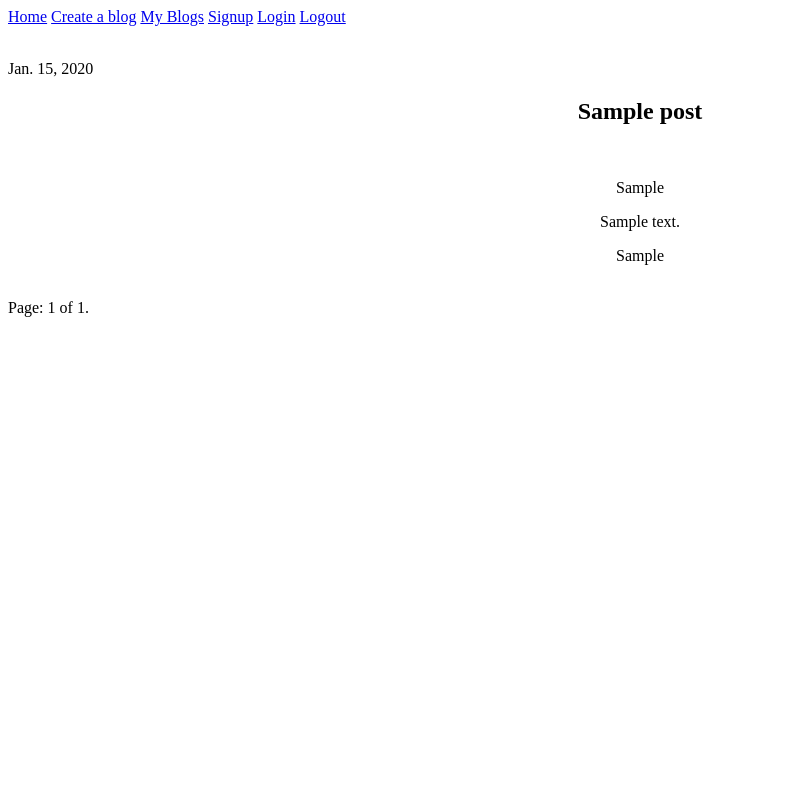
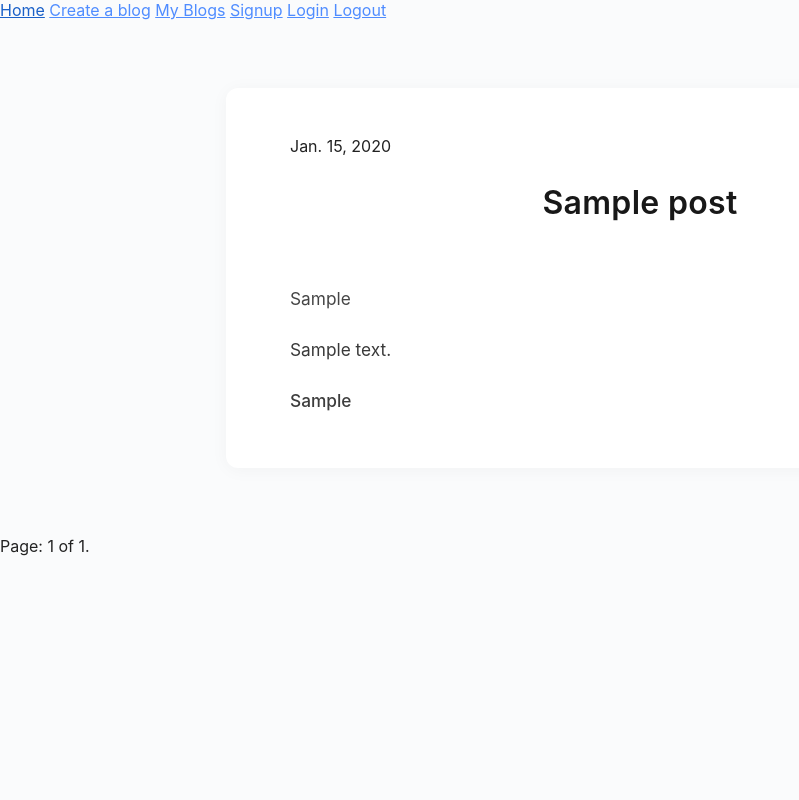
Before and after one commit to Santhosh-Madesh/blog, a Django app: page /blog/ in a window 1280 px wide. Shown: the whole page, without its empty margins (0-799 px from the left). Run offline with Django 5.2, Linux system fonts and the light colour scheme; a user stored in the database is signed in; tables that the repository leaves empty hold one stand-in row (values such as "Sample post").

Commit message:
Styling for displaying the content

```diff
--- a/website/blog/static/blog/style.css
+++ b/website/blog/static/blog/style.css
@@ -1,12 +1,77 @@
-.title{
+body {
+    margin: 0;
+    padding: 0;
+    font-family: 'Inter', 'Segoe UI', Arial, sans-serif;
+    background: #fafbfc;
+    color: #222;
+    min-height: 100vh;
+}
+
+.container {
+    max-width: 700px;
+    margin: 48px auto;
+    padding: 32px 5vw;
+    background: #fff;
+    border-radius: 12px;
+    box-shadow: 0 2px 18px rgba(0,0,0,0.04);
+}
+
+.title {
     text-align: center;
+    font-size: 2rem;
+    font-weight: 600;
+    letter-spacing: 0.01em;
+    color: #181818;
+    margin-bottom: 24px;
 }
-.introduction{
-    text-align: center;
+
+.introduction,
+.content,
+.conclusion {
+    text-align: left;
+    font-size: 1.08rem;
+    line-height: 1.8;
+    margin-bottom: 20px;
+    color: #363636;
 }
-.content{
-    text-align: center;
+
+.introduction {
+    font-weight: 400;
+    opacity: 0.92;
 }
-.conclusion{
-    text-align: center;
+
+.content {
+    font-weight: 400;
+    opacity: 0.98;
 }
+
+.conclusion {
+    font-weight: 500;
+    opacity: 0.96;
+}
+
+a {
+    color: #4f8cff;
+    text-decoration: underline;
+    transition: color 0.2s;
+}
+
+a:hover {
+    color: #1a60c8;
+}
+
+@media (max-width: 600px) {
+    .container {
+        padding: 12px 2vw;
+    }
+    .title {
+        font-size: 1.3rem;
+    }
+    .introduction,
+    .content,
+    .conclusion {
+        font-size: 1rem;
+    }
+}
+
+/* AI code for minimal design since im focusing on backend */
```
